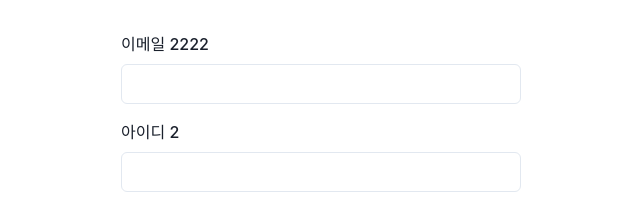
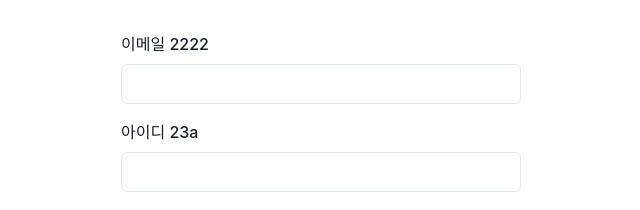
Before and after one commit to pang2moa/library-front, a Next.js app: page /member/register in a window 1280 px wide. Shown: the top 210 px of the page, without its empty margins (319-959 px from the left). Built offline with nearby package versions, Linux system fonts and the light colour scheme.

Commit message:
awefawef

```diff
--- a/src/app/member/register/RegisterForm.tsx
+++ b/src/app/member/register/RegisterForm.tsx
@@ -63,7 +63,7 @@ export default function RegisterForm() {
           </FormControl>
 
           <FormControl isInvalid={!!errors.id}>
-            <FormLabel htmlFor="id">아이디 2</FormLabel>
+            <FormLabel htmlFor="id">아이디 23a</FormLabel>
             <Input
               id="id"
               {...register('id', { required: '아이디는 필수입니다.' })}
```
Also changed, not shown: 1 other file (tests, documents, lock files or other folders).
